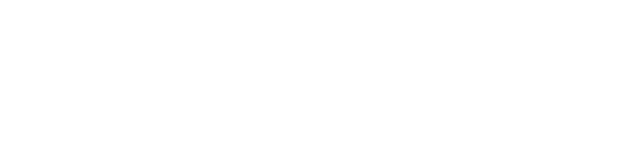
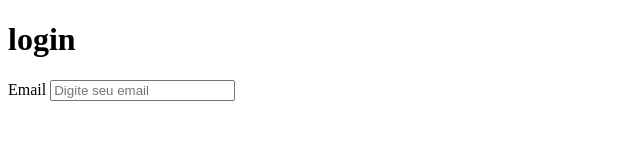
Before and after one commit to tiagocpereira/PagLogin, a plain HTML site: page Index.html in a window 1280 px wide. Shown: the whole page, without its empty margins (0-640 px from the left). Drawn offline with Linux system fonts and the light colour scheme.

Commit message:
iniciando o projeto

```diff
--- a/Index.html
+++ b/Index.html
@@ -9,6 +9,12 @@
     <link rel="stylesheet" href="style.css">
 </head>
 <body>
-
+    <div id="login-container">
+        <h1>login</h1>
+        <form action="">
+            <label for="email">Email</label>
+            <input type="email" name="email" id="email" placeholder="Digite seu email" autocomplete="off">
+        </form>
+    </div>
 </body>
 </html>
```
